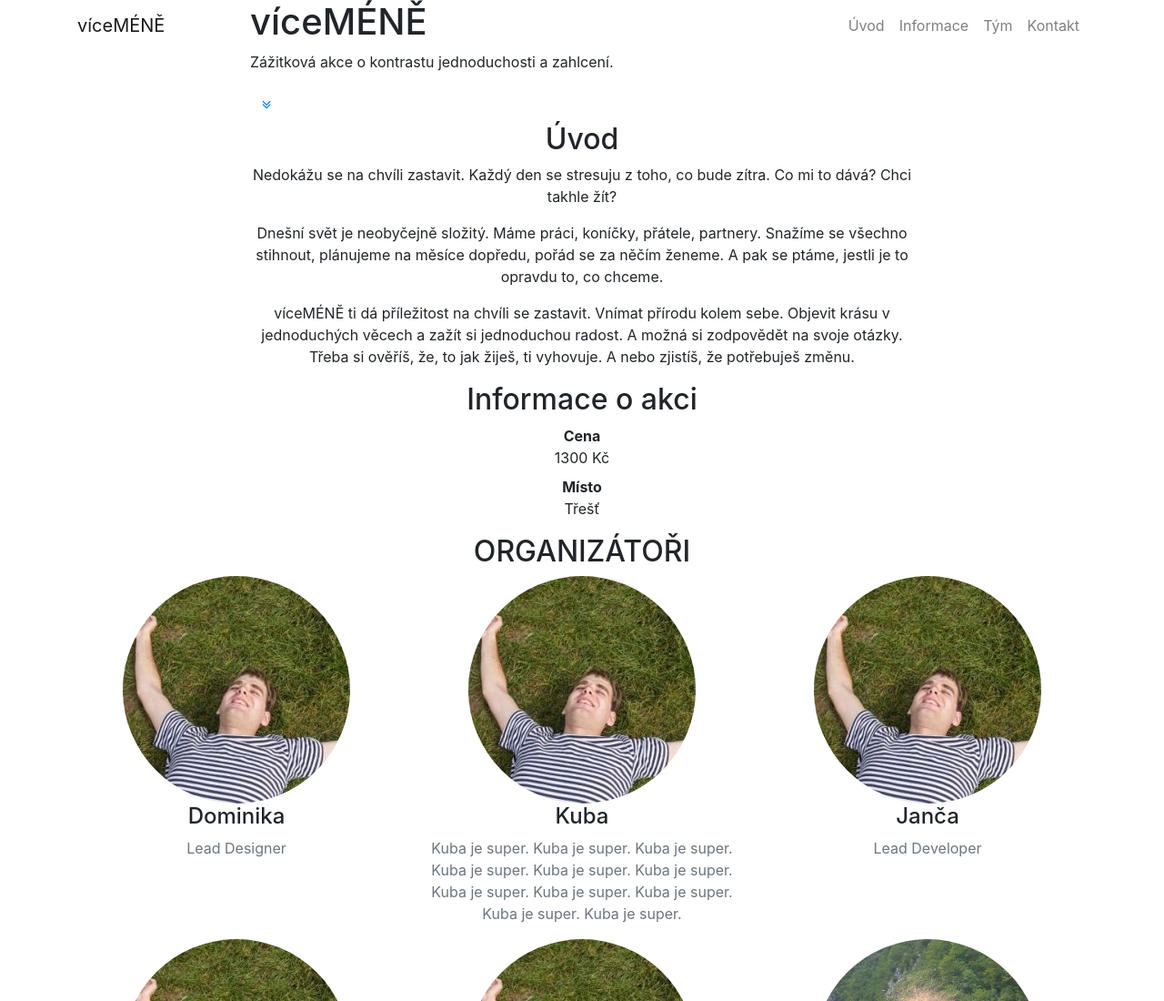
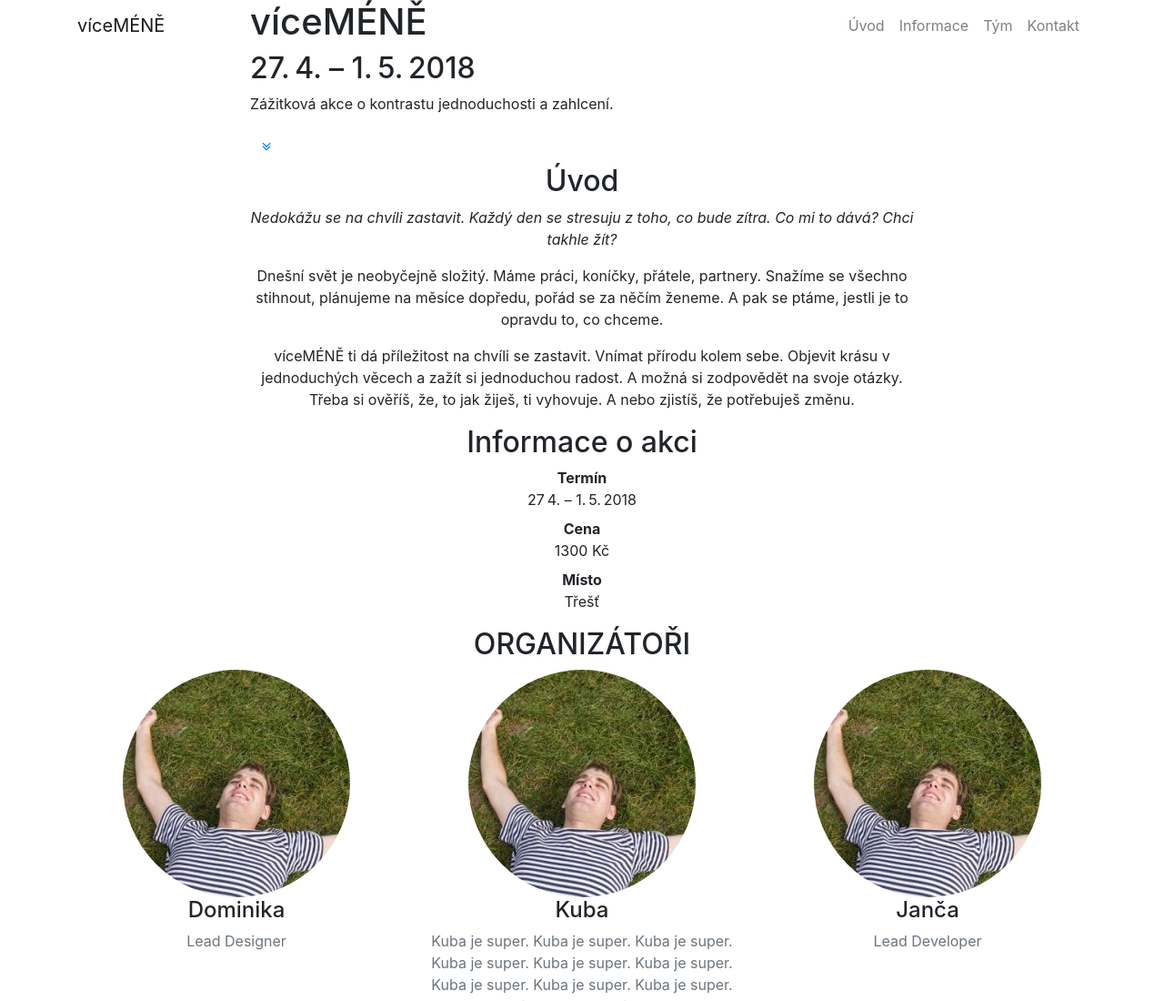
Before and after one commit to tomvej/viceMENE, a website with bundled scripts: page index.html in a window 1280 px wide. Shown: the top 1100 px of the page at 91% size. Built offline with nearby package versions, Linux system fonts and the light colour scheme; files whose address does not match are found by name.

Commit message:
přidán termín, změna citace

```diff
--- a/index.html
+++ b/index.html
@@ -59,6 +59,7 @@
           <div class="row">
             <div class="col-lg-8 mx-auto">
               <h1 class="brand-heading">víceMÉNĚ</h1>
+              <h2>27.&thinsp;4. &ndash; 1.&thinsp;5.&thinsp;2018</h2>
               <p class="intro-text">Zážitková akce o kontrastu jednoduchosti a zahlcení.</p>
               <a href="#uvod" class="btn btn-circle js-scroll-trigger">
                 <i class="fa fa-angle-double-down animated"></i>
@@ -75,7 +76,7 @@
         <div class="row">
           <div class="col-lg-8 mx-auto">
             <h2>Úvod</h2>
-            <p>Nedokážu se na chvíli zastavit. Každý den se stresuju z toho, co bude zítra. Co mi to dává? Chci takhle žít?</p>
+            <p><i>Nedokážu se na chvíli zastavit. Každý den se stresuju z toho, co bude zítra. Co mi to dává? Chci takhle žít?</i></p>
             <p>Dnešní svět je neobyčejně složitý. Máme práci, koníčky, přátele, partnery. Snažíme se všechno stihnout, plánujeme na měsíce dopředu, pořád se za něčím ženeme. A pak se ptáme, jestli je to opravdu to, co chceme.</p>
             <p>víceMÉNĚ ti dá příležitost na chvíli se zastavit. Vnímat přírodu kolem sebe. Objevit krásu v jednoduchých věcech a zažít si jednoduchou radost. A možná si zodpovědět na svoje otázky. Třeba si ověříš, že, to jak žiješ, ti vyhovuje. A nebo zjistíš, že potřebuješ změnu.</p>
           </div>
@@ -89,6 +90,8 @@
         <div class="col-lg-8 mx-auto">
           <h2>Informace o akci</h2>
           <dl>
+            <dt>Termín</dt>
+            <dd>27&thinsp;4. &ndash; 1.&thinsp;5.&thinsp;2018</dd>
             <dt>Cena</dt>
             <dd>1300 Kč</dd>
             <dt>Místo</dt>
```
